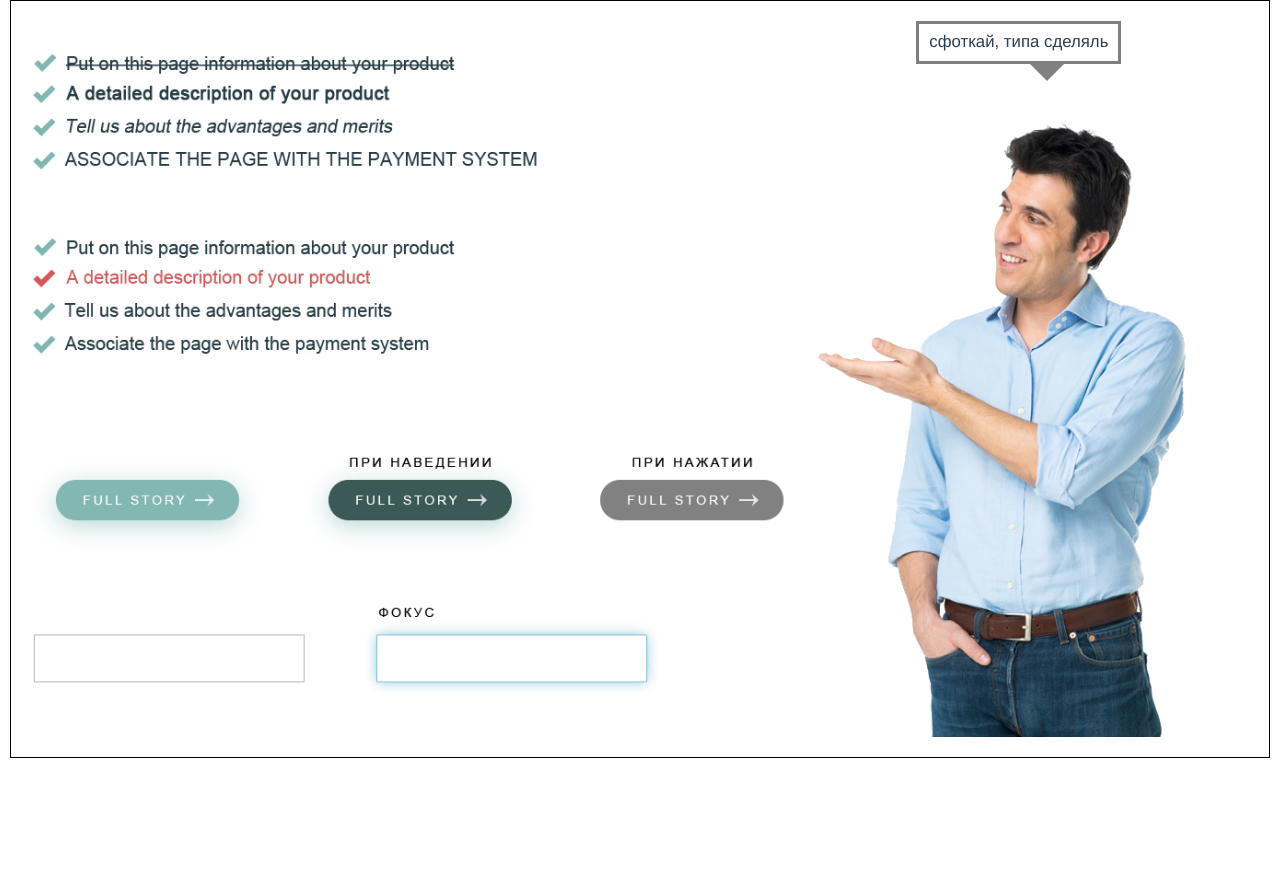
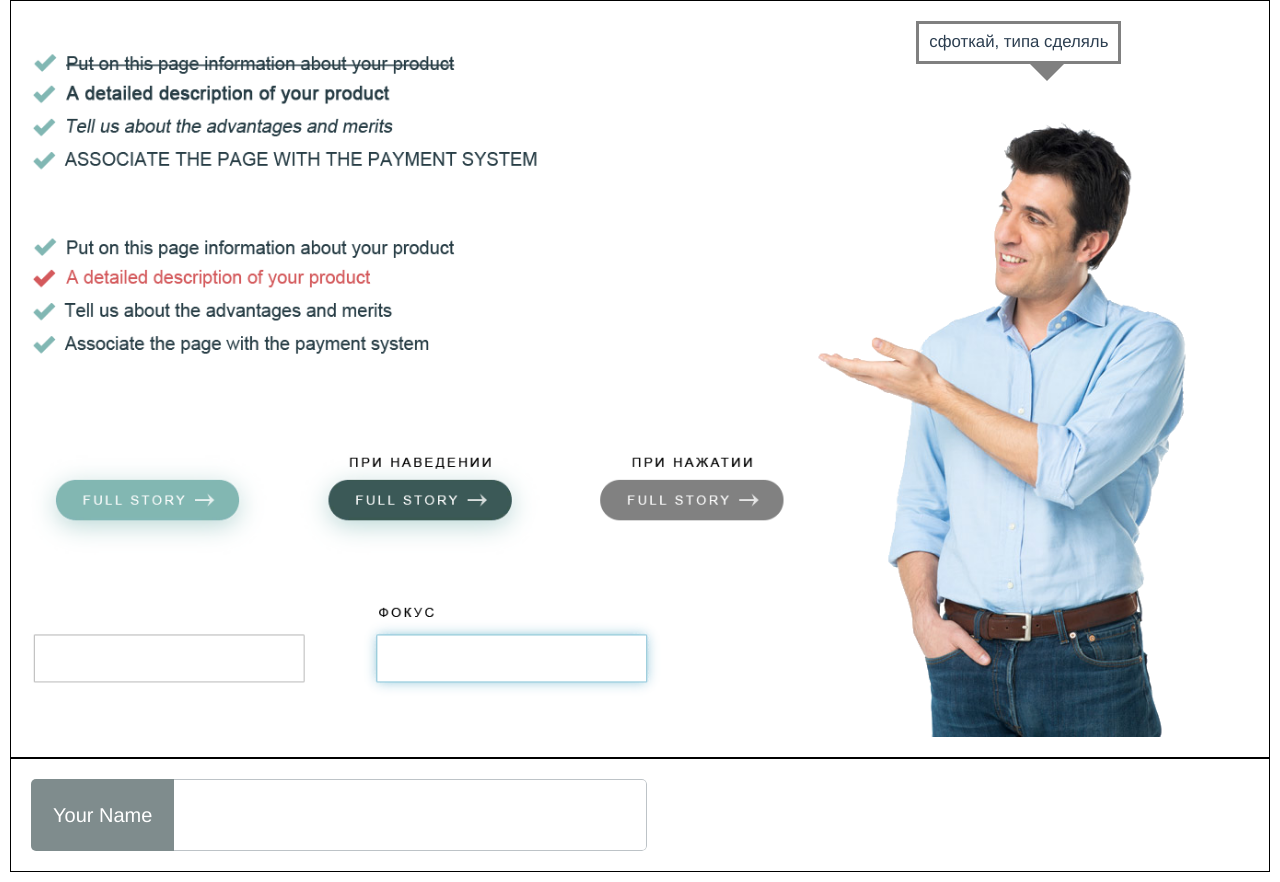
Before and after one commit to SeryiBaran/learn-web, a website built with Vite: page index.html in a window 1280 px wide. Shown: the part 882-1764 px from the top of the page. Before the commit the page ends 1650 px from the top, so only its background shows below. Built offline with nearby package versions, Linux system fonts and the light colour scheme.

Commit message:
New Input

```diff
--- a/index.html
+++ b/index.html
@@ -91,6 +91,11 @@
           <img src="./src/img/man.png" />
         </div>
       </section>
+      <section class="test-input2">
+        <label
+          ><span>Your Name</span><input type="text"
+        /></label>
+      </section>
     </div>
     <script type="module" src="./src/js/main.js"></script>
   </body>
--- a/src/scss/style.scss
+++ b/src/scss/style.scss
@@ -216,3 +216,27 @@ section {
     max-width: 100%;
   }
 }
+
+.test-input2 {
+  font-size: 2rem;
+  label {
+    display: inline-flex;
+    width: 100%;
+    max-width: 61.6rem;
+    overflow: hidden;
+    border-radius: 0.5rem;
+    span {
+      padding: 2.6rem 2.2rem;
+      background-color: #7f8c8d;
+      color: #fff;
+    }
+    input {
+      flex: 1 1 auto;
+      padding: 0 2.2rem;
+      border: 0.1rem solid #bdc3c7;
+      border-left: none;
+      border-top-right-radius: inherit;
+      border-bottom-right-radius: inherit;
+    }
+  }
+}
```
